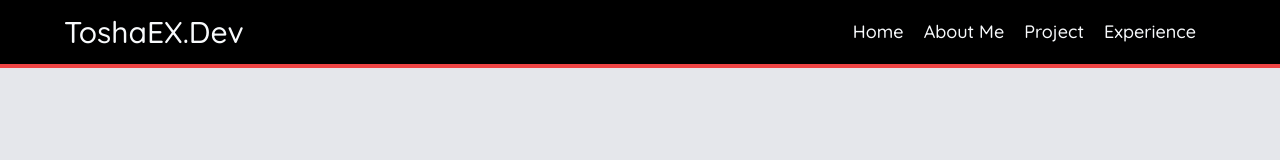
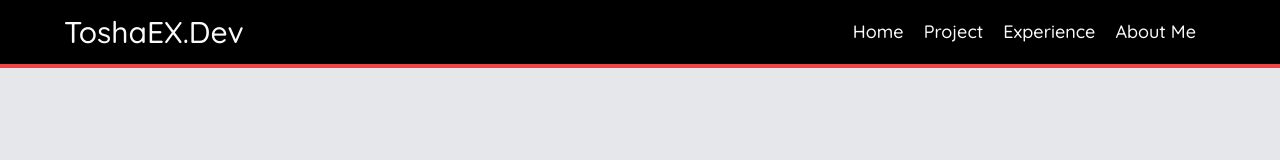
Before and after one commit to ToshaEX/portfolio-xd, a React (Vite) app: page / in a window 1280 px wide. Shown: the top 160 px of the page. Built offline with nearby package versions, Linux system fonts and the light colour scheme; a web font is replaced by a local one.

Commit message:
minor fixes

```diff
--- a/src/components/NavBar.jsx
+++ b/src/components/NavBar.jsx
@@ -7,9 +7,9 @@ import { Link } from 'react-router-dom';
 
 const navItems = [
   { title: 'Home', path: routes.LANDING_PAGE },
-  { title: 'About Me', path: routes.ABOUT_PAGE },
   { title: 'Project', path: routes.PROJECTS_PAGE },
   { title: 'Experience', path: routes.EXPERIENCE_PAGE },
+  { title: 'About Me', path: routes.ABOUT_PAGE },
 ];
 
 const variants = {
--- a/src/constants/index.js
+++ b/src/constants/index.js
@@ -54,7 +54,6 @@ const technologies = {
   MONGODB: { label: 'MongoDB', textColor: textColor.YELLOW, tagColor: backgroundColor.YELLOW },
   POSTGRESSQL: { label: 'PostgresSQL', textColor: textColor.YELLOW, tagColor: backgroundColor.YELLOW },
   ORACLEDB: { label: 'OracleDb', textColor: textColor.YELLOW, tagColor: backgroundColor.YELLOW },
-  MONGODB: { label: 'MongoDB', textColor: textColor.YELLOW, tagColor: backgroundColor.YELLOW },
   TYPESCRIPT: {
     label: 'Typescript',
     textColor: textColor.PURPLE,
```
